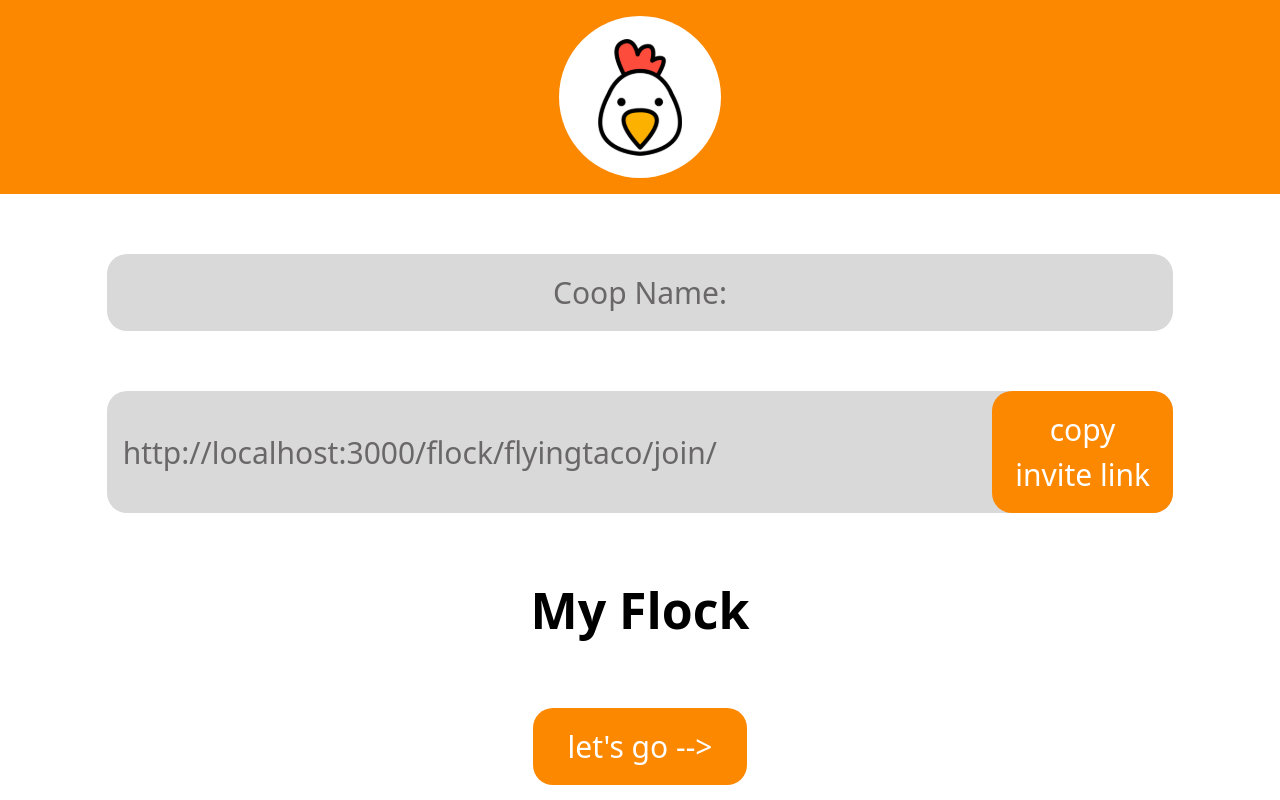
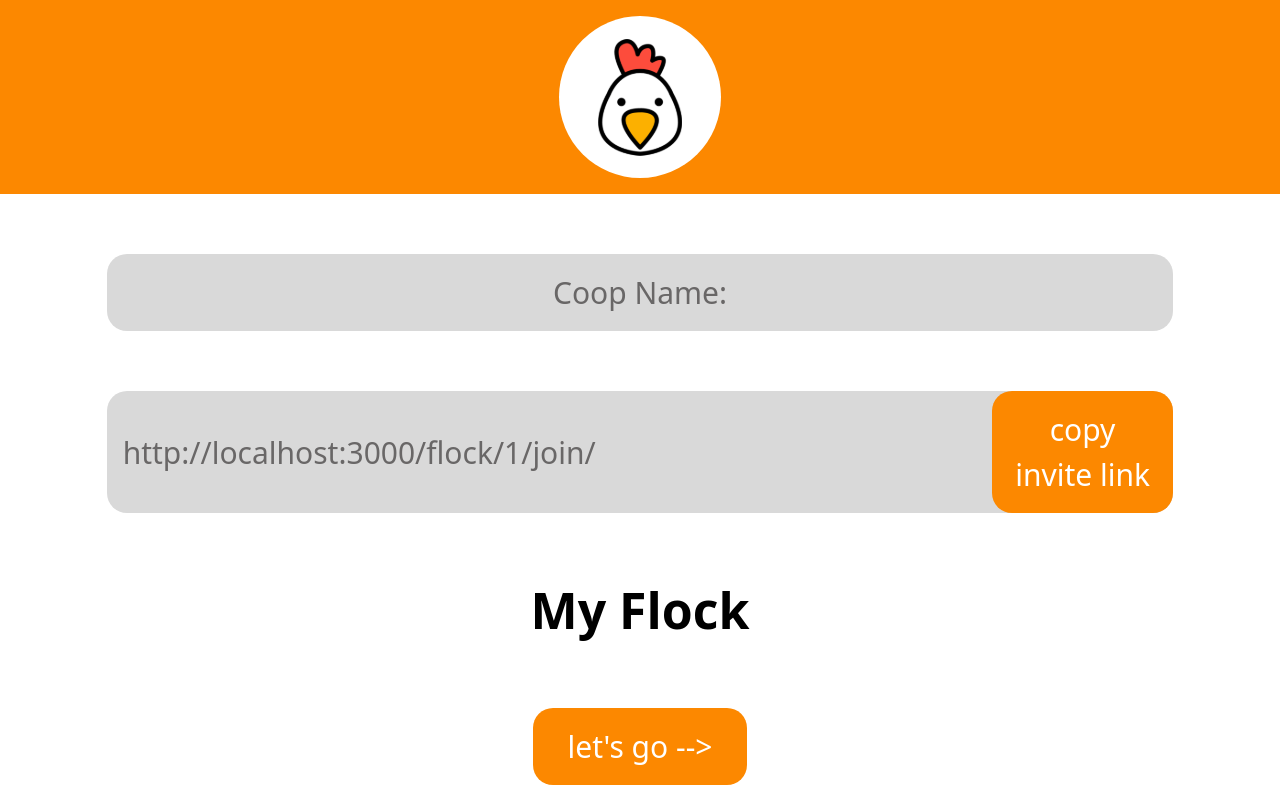
Before and after one commit to the-chickens-x5/chicken-tinder, a React (Create React App) app in the folder packages/frontend/: page /flock/1/lobby in a window 1280 px wide. Built offline with nearby package versions, Linux system fonts and the light colour scheme.

Commit message:
parameterized join link, refactoring, code cleanup

```diff
--- a/packages/frontend/src/App.js
+++ b/packages/frontend/src/App.js
@@ -15,12 +15,12 @@ function App() {
 			<Routes>
 				<Route exact path="/" element={<WelcomePage />} />
 				<Route path="/about" element={<div>About</div>} />
-				<Route path="/flock/:coop_number/join/" element={<NameForm />} />
-				<Route path="/flock/:coop_number/lobby/" element={<GroupList />} />
-				<Route path="/flock/:coop_number/nominations/" element={<Nominations />} />
-				<Route path="/flock/:coop_number/voting/" element={<Voting />} />
-				<Route path="/flock/:coop_number/loading/" element={<Loading />} />
-				<Route path="/flock/:coop_number/winner/" element={<Winner />} />
+				<Route path="/flock/:coop_name/lobby/" element={<GroupList />} />
+				<Route path="/flock/:coop_name/nominations/" element={<Nominations />} />
+				<Route path="/flock/:coop_name/voting/" element={<Voting />} />
+				<Route path="/flock/:coop_name/loading/" element={<Loading />} />
+				<Route path="/flock/:coop_name/winner/" element={<Winner />} />
+				<Route path="/flock/:coop_name/join/" element={<NameForm />} />
 			</Routes>
 		</div>
 	);
--- a/packages/frontend/src/components/Input/Buttons.js
+++ b/packages/frontend/src/components/Input/Buttons.js
@@ -42,7 +42,7 @@ export function CopyTextButton(props) {
 	return (
 		<div className="flex flex-row rounded-normal bg-secondary w-full text-normal">
 			<div className="flex items-center justify-start w-full text-gray_text p-4 rounded-normal text-normal">
-				{props.linkText}
+				{props.displayText}
 			</div>
 			<button
 				onClick={(input) => props.onClick(input)}
--- a/packages/frontend/src/pages/GroupList.js
+++ b/packages/frontend/src/pages/GroupList.js
@@ -1,14 +1,17 @@
 import React from "react";
+import { useParams } from "react-router-dom";
 import { FullWidthText } from "../components/Input/Text";
 import { CopyTextButton, SmallButton } from "../components/Input/Buttons";
 import { BigText } from "../components/Input/Text";
 
-export default function NameForm() {
+export default function GroupList() {
+	const params = useParams();
+
 	return (
 		<div className="flex flex-col space-y-normal justify-center w-5/6">
 			<FullWidthText>Coop Name:</FullWidthText>
 			<CopyTextButton
-				linkText="http://localhost:3000/flock/flyingtaco/join/"
+				displayText={`http://localhost:3000/flock/${params.coop_name}/join/`}
 				buttonText="copy invite link"
 				onClick={(input) => console.log("Invite link copied to clipboard", input)}
 			/>
--- a/packages/frontend/src/pages/Loading.js
+++ b/packages/frontend/src/pages/Loading.js
@@ -1,7 +1,7 @@
 import React, { useState, useEffect } from "react";
 import { FullWidthText } from "../components/Input/Text";
 
-const Loading = () => {
+export default function Loading() {
 	const [text, setText] = useState("The chickens are still quarrelling...");
 
 	useEffect(() => {
@@ -29,6 +29,4 @@ const Loading = () => {
 			<FullWidthText>{text}</FullWidthText>
 		</div>
 	);
-};
-
-export default Loading;
+}
--- a/packages/frontend/src/pages/NameForm.js
+++ b/packages/frontend/src/pages/NameForm.js
@@ -12,7 +12,7 @@ export default function NameForm() {
 			<TextButtonInput
 				placeholder="Chickie McDee"
 				buttonText="let's go -->"
-				onClick={(input) => navigate(`/flock/${input}/lobby/`)}
+				onClick={(input) => navigate(`/flock/:coop_name/lobby/`)}
 			/>
 		</div>
 	);
--- a/packages/frontend/src/pages/Nominations.js
+++ b/packages/frontend/src/pages/Nominations.js
@@ -4,7 +4,7 @@ import TextButtonInput from "../components/Input/TextButtonInput";
 import { BigText } from "../components/Input/Text";
 import { SmallButton } from "../components/Input/Buttons";
 
-export default function NameForm() {
+export default function Nominations() {
 	return (
 		<div className="flex flex-col space-y-normal justify-center w-5/6">
 			<FullWidthText>Put your eggs in the basket</FullWidthText>
--- a/packages/frontend/src/pages/Winner.js
+++ b/packages/frontend/src/pages/Winner.js
@@ -2,7 +2,7 @@ import React from "react";
 import { FullWidthText, BigText } from "../components/Input/Text";
 import { HalfWidthButton } from "../components/Input/Buttons";
 
-export default function NameForm() {
+export default function Winner() {
 	return (
 		<div className="flex flex-col space-y-normal justify-center w-5/6">
 			<FullWidthText>Winner Winner Chicken Dinner!</FullWidthText>
```
Also changed, not shown: 1 other file (tests, documents, lock files or other folders).
